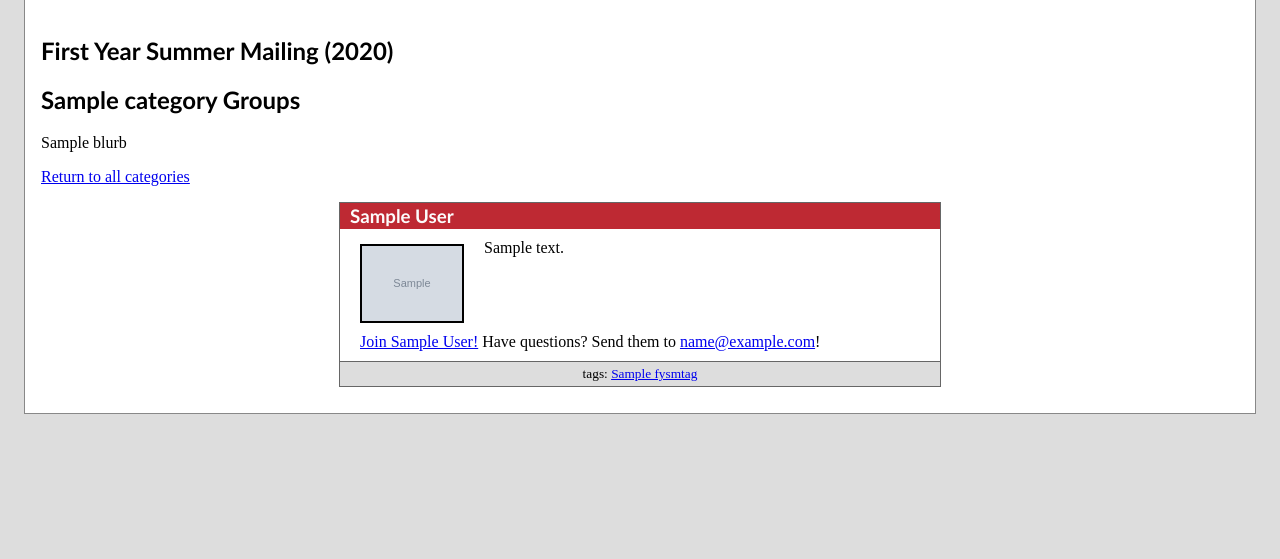
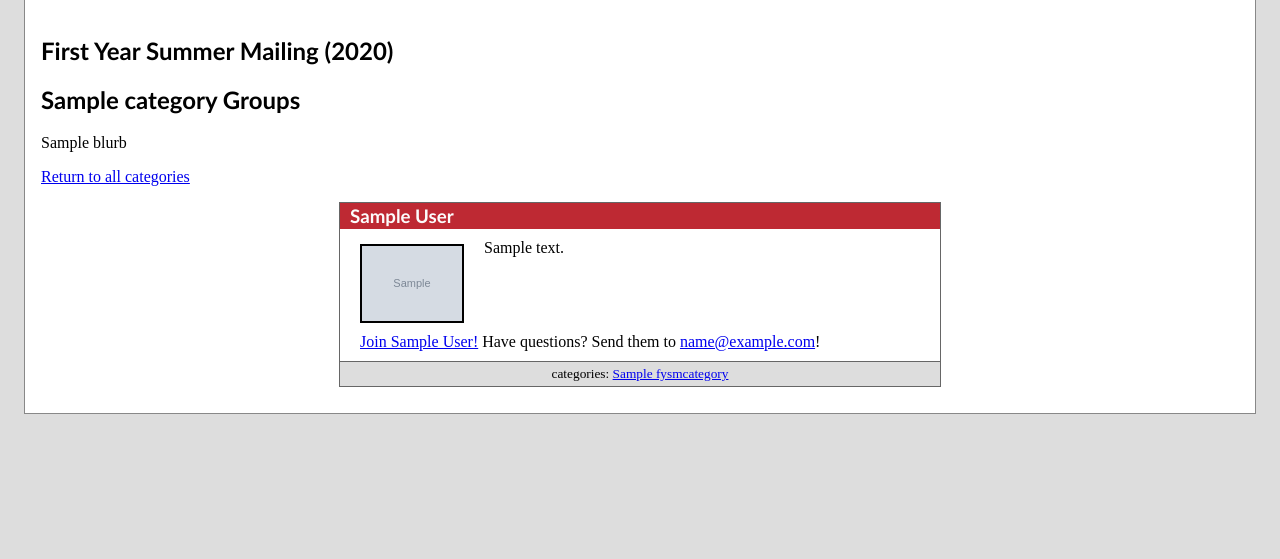
Before and after one commit to dehnert/asa-db, a Django app: template asadb/template/fysm/fysm_listing.html in a window 1280 px wide. Shown: the part 48-607 px from the top of the page. Run offline with Django 3.2, Linux system fonts and the light colour scheme; tables that the repository leaves empty hold one stand-in row (values such as "Sample post"); the template is opened without the code that fills it: values that come from a table or form of the project are taken from there, most other values are stand-ins (such as "Sample title", 1, 10 or a date in 2020); grey boxes marked "Sample" are stand-in pictures; parts of the project's set-up code (start-up, migrations or seed data) failed here and were passed over.

Commit message:
Use the name "category" consistently
We want to support ASA-defined "categories" and free-form "tags".
Unfortunately, when originally coding I used the terms interchangeably.
This replaces instances of the "tag" name with the "category" name,
thus freeing up "tag" for the new semantics.

```diff
--- a/asadb/forms/admin.py
+++ b/asadb/forms/admin.py
@@ -11,11 +11,11 @@ class FYSMAdmin(admin.ModelAdmin):
     )
     list_display_links = ('group', 'display_name', 'year', )
 
-class FYSMTagAdmin(admin.ModelAdmin):
+class FYSMCategoryAdmin(admin.ModelAdmin):
     list_display = (
         'name',
     )
     prepopulated_fields = {"slug": ("name",)}
 
 admin.site.register(forms.models.FYSM, FYSMAdmin)
-admin.site.register(forms.models.FYSMTag, FYSMTagAdmin)
+admin.site.register(forms.models.FYSMCategory, FYSMCategoryAdmin)
--- a/asadb/forms/models.py
+++ b/asadb/forms/models.py
@@ -13,12 +13,12 @@ class FYSM(models.Model):
     contact_email = models.EmailField(help_text="Give an address for students interested in joining the group to email (e.g., an officers list)")
     description = models.TextField(help_text="Explain in about three or four sentences what your group does and why incoming freshmen should get involved.")
     logo = models.ImageField(upload_to='fysm/logos', )
-    tags = models.ManyToManyField('FYSMTag', blank=True, )
+    categories = models.ManyToManyField('FYSMCategory', blank=True, )
 
     class Meta:
         verbose_name = "FYSM submission"
 
-class FYSMTag(models.Model):
+class FYSMCategory(models.Model):
     name = models.CharField(max_length=10)
     slug = models.SlugField()
     blurb = models.TextField()
@@ -27,4 +27,5 @@ class FYSMTag(models.Model):
         return self.name
 
     class Meta:
-        verbose_name = "FYSM tag"
+        verbose_name = "FYSM category"
+        verbose_name_plural = "FYSM categories"
--- a/asadb/forms/templatetags/formtags.py
+++ b/asadb/forms/templatetags/formcats.py
@@ -8,8 +8,8 @@ register = template.Library()
 def format_categories(fysm, year):
     print year
     snippets = ["<a href='%s'>%s</a>" % (
-        reverse('fysm', args=[year, tag.slug, ]),
-        tag,
-    ) for tag in fysm.tags.all()]
-    # Mark this as safe. This assumes that the tags are safe...
+        reverse('fysm', args=[year, category.slug, ]),
+        category,
+    ) for category in fysm.categories.all()]
+    # Mark this as safe. This assumes that the categories are safe...
     return django.utils.safestring.mark_safe(", ".join(snippets))
--- a/asadb/template/fysm/fysm_listing.html
+++ b/asadb/template/fysm/fysm_listing.html
@@ -1,5 +1,5 @@
 {% extends "base.html" %}
-{% load formtags %}
+{% load formcats %}
 
 {% block title %}First Year Summer Mailing{% endblock %}
 {% block content %}
@@ -27,8 +27,8 @@
     </div>
     <p class='data'>{{fysm.description}}</p>
     <p class='join'><a href='{{fysm.join_url}}'>Join {{fysm.display_name}}!</a> Have questions? Send them to <a href='mailto:{{fysm.contact_email}}'>{{fysm.contact_email}}</a>!</p>
-    {% if fysm.tags.all %}
-    <p class='tags'>tags: {{fysm|format_categories:year}}</p>
+    {% if fysm.categories.all %}
+    <p class='tags'>categories: {{fysm|format_categories:year}}</p>
     {% endif %}
 </div>
 {% endfor %}
--- a/asadb/template/fysm/update_email.txt
+++ b/asadb/template/fysm/update_email.txt
@@ -9,7 +9,7 @@ Display name:   {{fysm.display_name}}
 Website:        {{fysm.website}}
 Join URL:       {{fysm.join_url}}
 Contact email:  {{fysm.contact_email}}
-Tags:           {{fysm.tags.all}}
+Categories:     {{fysm.categories.all}}
 
 Please return to {{request.build_absolute_uri}} to update this further.
 
```
Also changed, not shown: asadb/forms/views.py (+4 -4 lines).
